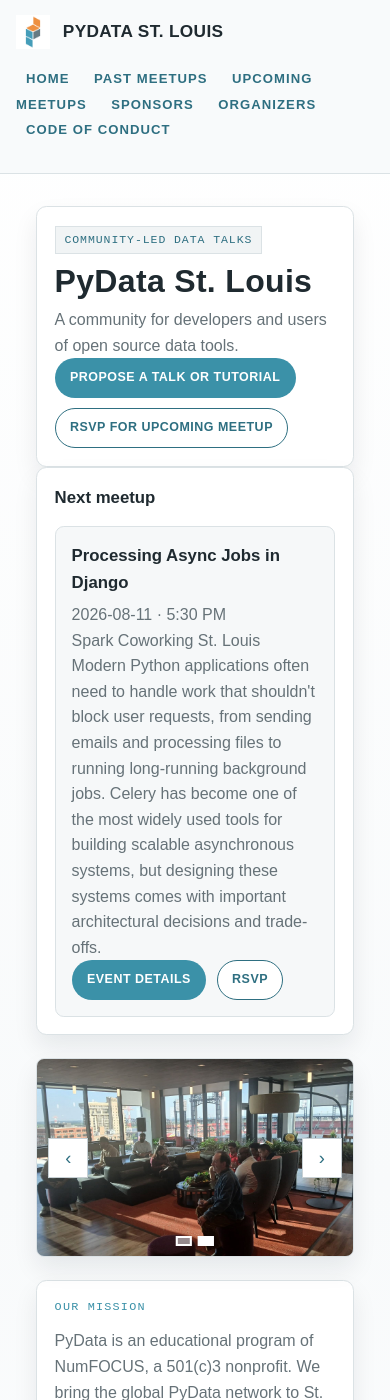
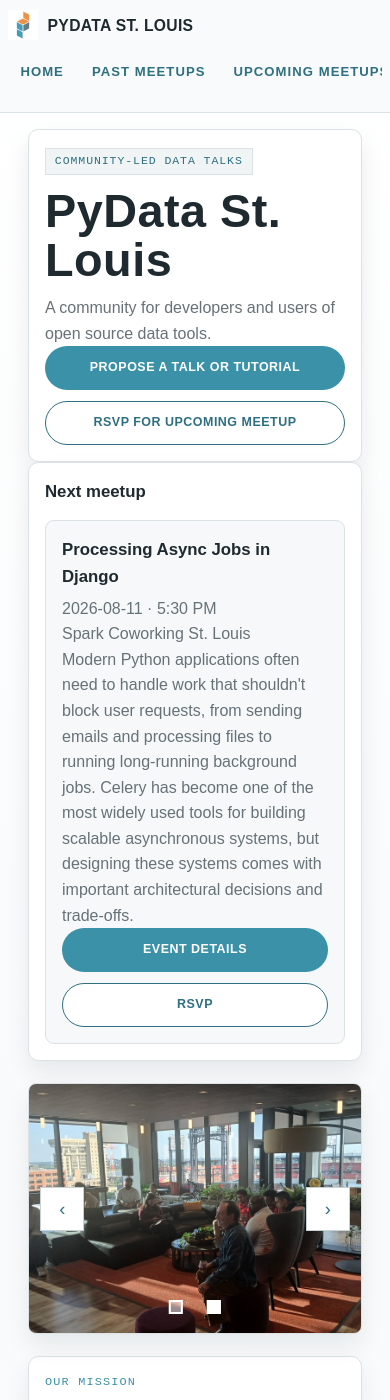
Before and after one commit to pydatastl/pydatastl.github.io, a Jekyll site: the page built from index.markdown, in a window 390 px wide and 1400 px high. Built offline with Jekyll 4.4.1, drawn with Linux system fonts in a browser that asks for light colours.

Commit message:
Bug Fixes

```diff
--- a/assets/css/main.css
+++ b/assets/css/main.css
@@ -20,6 +20,11 @@
 
 * {
   box-sizing: border-box;
+}
+
+img,
+iframe {
+  max-width: 100%;
 }
 
 html,
@@ -84,7 +89,17 @@
   text-transform: uppercase;
 }
 
+.site-nav {
+  display: flex;
+  align-items: center;
+  justify-content: flex-end;
+  flex-wrap: wrap;
+  gap: 0.15rem;
+}
+
 .site-nav a {
+  display: inline-flex;
+  align-items: center;
   color: var(--acm-deep);
   text-decoration: none;
   text-transform: uppercase;
@@ -167,14 +182,29 @@
 }
 
 .dot {
+  display: grid;
+  place-items: center;
+  width: 32px;
+  height: 32px;
+  padding: 0;
+  border: 0;
+  background: transparent;
+  cursor: pointer;
+}
+
+.dot::before {
+  content: "";
   width: 10px;
   height: 10px;
   border: 2px solid var(--paper);
   background: rgba(255, 255, 255, 0.5);
-  cursor: pointer;
 }
 
 .dot.active {
+  background: transparent;
+}
+
+.dot.active::before {
   background: var(--paper);
 }
 
@@ -244,6 +274,83 @@
 
 .organizer-body p:last-child {
   margin-bottom: 0;
+}
+
+.event-speakers h2 {
+  margin-top: 0;
+}
+
+.speaker-grid {
+  display: grid;
+  grid-template-columns: repeat(2, minmax(0, 1fr));
+  gap: 1rem;
+}
+
+.speaker-card {
+  display: grid;
+  grid-template-columns: auto minmax(0, 1fr);
+  align-items: start;
+  gap: 1rem;
+  border: 1px solid var(--line);
+  background: var(--surface);
+  padding: 1.25rem;
+  border-radius: 0.5rem;
+}
+
+.speaker-photo,
+.speaker-initial {
+  width: 6rem;
+  height: 6rem;
+  border-radius: 0.5rem;
+}
+
+.speaker-photo {
+  display: block;
+  object-fit: cover;
+  border: 2px solid var(--line);
+}
+
+.speaker-initial {
+  display: grid;
+  place-items: center;
+  background: var(--acm);
+  color: var(--paper);
+  font-family: 'IBM Plex Mono', monospace;
+  font-size: 1.75rem;
+  font-weight: 700;
+}
+
+.speaker-body h3 {
+  margin: 0 0 0.5rem;
+}
+
+.speaker-body p {
+  margin: 0 0 0.7rem;
+}
+
+.speaker-socials {
+  display: flex;
+  flex-wrap: wrap;
+  gap: 0.45rem;
+  margin-top: 0.9rem;
+}
+
+.speaker-socials a {
+  border: 1px solid var(--line-strong);
+  background: var(--paper);
+  color: var(--acm-deep);
+  padding: 0.25rem 0.55rem;
+  border-radius: 999px;
+  font-family: 'IBM Plex Mono', monospace;
+  font-size: 0.76rem;
+  font-weight: 700;
+  text-decoration: none;
+}
+
+.speaker-socials a:hover,
+.speaker-socials a:focus-visible {
+  border-color: var(--acm);
+  color: var(--acm);
 }
 
 .event-detail-copy,
@@ -375,6 +482,16 @@
   margin: 0;
   color: var(--muted);
   max-width: 65ch;
+}
+
+.hero,
+.meetups-section,
+.meetup-card,
+.organizer-card,
+.speaker-card,
+.sponsor-card {
+  min-width: 0;
+  overflow-wrap: anywhere;
 }
 
 .event-grid {
@@ -542,6 +659,7 @@
   border-radius: 0.55rem;
   padding: 0.6rem 0.75rem;
   font-size: 1rem;
+  min-height: 44px;
 }
 
 .subscribe-success {
@@ -591,6 +709,10 @@
 }
 
 .button {
+  display: inline-flex;
+  align-items: center;
+  justify-content: center;
+  min-height: 44px;
   text-decoration: none;
   border: 1px solid var(--acm-deep);
   color: var(--acm-deep);
@@ -645,8 +767,8 @@
   display: inline-flex;
   align-items: center;
   justify-content: center;
-  width: 34px;
-  height: 34px;
+  width: 44px;
+  height: 44px;
   border-radius: 999px;
   border: 1px solid var(--line);
   background: var(--paper);
@@ -679,6 +801,10 @@
 }
 
 @media (max-width: 820px) {
+  .speaker-grid {
+    grid-template-columns: 1fr;
+  }
+
   .event-grid {
     grid-template-columns: 1fr;
   }
@@ -697,25 +823,125 @@
 }
 
 @media (max-width: 760px) {
+  .container {
+    width: calc(100% - 1rem);
+  }
+
   .site-header .container {
     flex-direction: column;
     align-items: flex-start;
+    gap: 0.55rem;
+    padding: 0.65rem 0;
+  }
+
+  .brand {
+    gap: 0.6rem;
+  }
+
+  .brand-logo {
+    height: 30px;
+  }
+
+  .brand-text {
+    font-size: 0.98rem;
+  }
+
+  .site-nav {
+    width: 100%;
+    justify-content: flex-start;
+    flex-wrap: nowrap;
+    gap: 0.2rem;
+    overflow-x: auto;
+    overscroll-behavior-inline: contain;
+    scrollbar-width: thin;
+    -webkit-overflow-scrolling: touch;
+  }
+
+  .site-nav a {
+    flex: 0 0 auto;
+    min-height: 44px;
+    padding: 0.5rem 0.65rem;
+    white-space: nowrap;
+  }
+
+  .page-content {
+    padding: 1rem 0 2rem;
   }
 
   .hero,
   .sponsors-section,
   .meetups-section {
-    padding: 1.1rem;
+    padding: 1rem;
+  }
+
+  .event-detail-page {
+    gap: 1rem;
+  }
+
+  h1 {
+    font-size: clamp(2rem, 12vw, 3rem);
+    line-height: 1.05;
+  }
+
+  .slide {
+    aspect-ratio: 4 / 3;
+  }
+
+  .slider-nav {
+    width: 44px;
+    height: 44px;
+  }
+
+  .cta-row {
+    align-items: stretch;
+  }
+
+  .cta-row .button {
+    flex: 1 1 100%;
+    width: 100%;
+    text-align: center;
+  }
+
+  .code-of-conduct-section ul,
+  .code-of-conduct-section ol {
+    padding-left: 1.25rem;
   }
 }
 
 @media (max-width: 640px) {
+  .speaker-card {
+    grid-template-columns: 1fr;
+  }
+
   .organizers-grid {
     grid-template-columns: 1fr;
   }
 
   .sponsor-card {
     grid-template-columns: 1fr;
+  }
+
+  .organizer-card {
+    grid-template-columns: 1fr;
+  }
+
+  .organizer-photo,
+  .organizer-initial {
+    width: 4rem;
+    height: 4rem;
+  }
+
+  .speaker-photo,
+  .speaker-initial {
+    width: 5rem;
+    height: 5rem;
+  }
+
+  .speaker-socials a {
+    display: inline-flex;
+    align-items: center;
+    min-height: 44px;
+    padding: 0.55rem 0.75rem;
   }
 
   .sponsor-logo img {
```
Also changed, not shown: event.md (+36 -0 lines), README.md.
